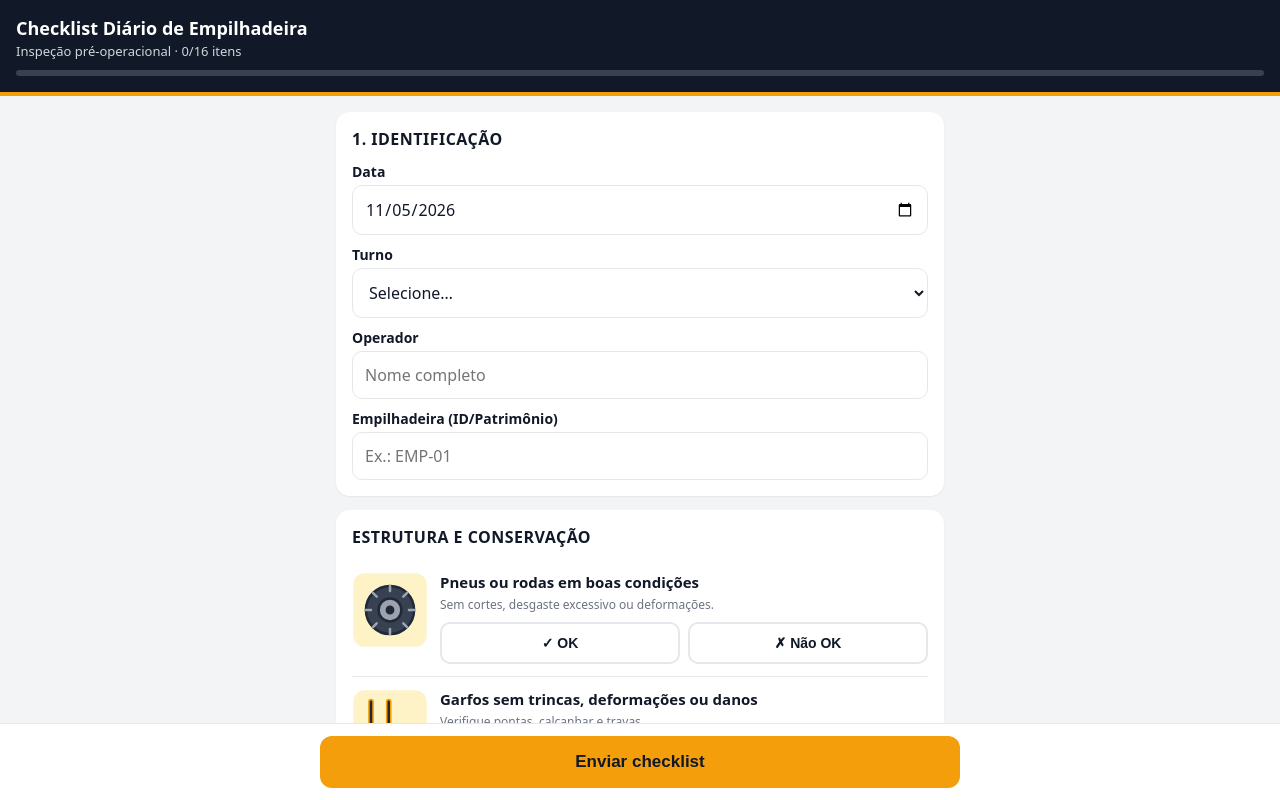
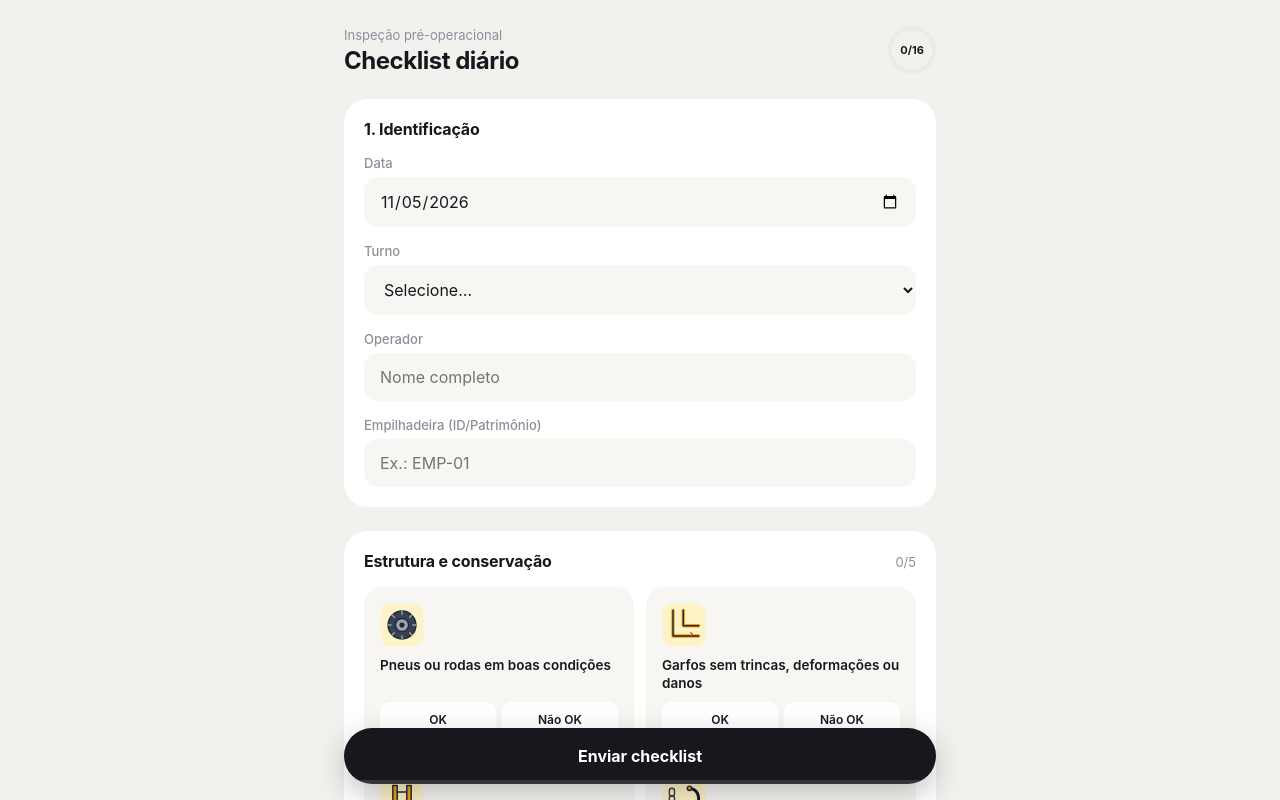
Before and after one commit to marcusvalerio/checkempilhadeira, a Next.js app: page / in a window 1280 px wide. Shown: the top 800 px of the page. Built offline with nearby package versions, Linux system fonts and the light colour scheme.

Commit message:
Redesign UI: espaçamento 24, raio 24, itens em grade 2x2, cabeçalho enxuto e botão flutuante
Co-Authored-By: Claude Opus 5.5 <noreply@anthropic.com>
Claude-Session: https://claude.ai/code/session_0161rdvRKSQP6pmK88Tpksqr

```diff
--- a/app/Formulario.js
+++ b/app/Formulario.js
@@ -64,7 +64,7 @@ export default function Formulario() {
   }
 
   if (feito) return (
-    <><header className="topo"><h1>Checklist de Empilhadeira</h1></header>
+    <><header className="cab"><div><small>Inspeção pré-operacional</small><h1>Checklist diário</h1></div></header>
     <main><div className="card sucesso">
       <div className="ico">{feito.resultado === "APROVADA" ? "✅" : "⛔"}</div>
       <h2>Checklist nº {feito.id} enviado!</h2>
@@ -76,10 +76,9 @@ export default function Formulario() {
 
   return (
     <>
-      <header className="topo">
-        <h1>Checklist Diário de Empilhadeira</h1>
-        <p>Inspeção pré-operacional · {respondidos}/{ITENS.length} itens</p>
-        <div className="barra"><div style={{ width: progresso + "%" }} /></div>
+      <header className="cab">
+        <div><small>Inspeção pré-operacional</small><h1>Checklist diário</h1></div>
+        <div className="anel" style={{ "--p": progresso }}><span>{respondidos}/{ITENS.length}</span></div>
       </header>
       <main>
         <section className="card">
@@ -94,21 +93,21 @@ export default function Formulario() {
 
         {SECOES.map((s) => (
           <section className="card" key={s.titulo}>
-            <h2>{s.titulo}</h2>
+            <div className="sec-tit"><h2>{s.titulo}</h2><span>{s.itens.filter((i) => itens[i.id]).length}/{s.itens.length}</span></div>
+            <div className="grade">
             {s.itens.map((it) => (
-              <div className="item" key={it.id} id={"it-" + it.id}>
-                <img src={imagem(it.id)} alt={it.label} />
-                <div className="txt">
-                  <b>{it.label}</b>{it.dica && <small>{it.dica}</small>}
-                  <div className="opcoes">
-                    {[["ok", "✓ OK"], ["nok", "✗ Não OK"], ...(it.na ? [["na", "N/A"]] : [])].map(([v, l]) => (
+              <div className={`tile ${itens[it.id] || ""}`} key={it.id} id={"it-" + it.id}>
+                <img src={imagem(it.id)} alt="" />
+                <b>{it.label}</b>
+                <div className="opcoes mini">
+                    {[["ok", "OK"], ["nok", "Não OK"], ...(it.na ? [["na", "N/A"]] : [])].map(([v, l]) => (
                       <button key={v} type="button" className={`op ${v} ${itens[it.id] === v ? "sel" : ""}`}
                         onClick={() => setItens((x) => ({ ...x, [it.id]: v }))}>{l}</button>
                     ))}
-                  </div>
                 </div>
               </div>
             ))}
+            </div>
           </section>
         ))}
 
@@ -139,7 +138,7 @@ export default function Formulario() {
           <p style={{ margin: "0 0 8px", fontSize: 14 }}>Operador: <b>{f.operador || "—"}</b></p>
           <label className="campo">Assinatura (desenhe com o dedo)</label>
           <canvas ref={canvas} className="assin" />
-          <button type="button" className="btn sec" style={{ marginTop: 8 }} onClick={limpar}>Limpar assinatura</button>
+          <button type="button" className="btn sec" style={{ marginTop: 12 }} onClick={limpar}>Limpar assinatura</button>
           <p style={{ fontSize: 12, color: "var(--cinza)" }}>A data e o horário da inspeção são registrados automaticamente no envio.</p>
         </section>
 
@@ -154,8 +153,10 @@ export default function Formulario() {
         </section>
       </main>
       <div className="fixo">
-        <div>{erro && <div className="erro">{erro}</div>}
-          <button className="btn" disabled={enviando} onClick={enviar}>{enviando ? "Enviando…" : "Enviar checklist"}</button></div>
+        {erro && <div className="erro">{erro}</div>}
+        <button className="btn pilula" disabled={enviando} onClick={enviar}>
+          <span className="pb"><span style={{ width: progresso + "%" }} /></span>
+          {enviando ? "Enviando…" : "Enviar checklist"}</button>
       </div>
     </>
   );
--- a/app/globals.css
+++ b/app/globals.css
@@ -1,42 +1,64 @@
-:root { --amarelo:#F59E0B; --escuro:#111827; --cinza:#6B7280; --borda:#E5E7EB; --ok:#16A34A; --nok:#DC2626; --fundo:#F3F4F6; }
-* { box-sizing: border-box; }
-body { margin:0; font-family: system-ui, -apple-system, "Segoe UI", Roboto, sans-serif; background:var(--fundo); color:var(--escuro); -webkit-tap-highlight-color:transparent; }
-.topo { background:var(--escuro); color:#fff; padding:16px; position:sticky; top:0; z-index:10; border-bottom:4px solid var(--amarelo); }
-.topo h1 { margin:0; font-size:18px; } .topo p { margin:2px 0 0; font-size:13px; color:#D1D5DB; }
-.barra { height:6px; background:#374151; border-radius:3px; margin-top:10px; overflow:hidden; }
-.barra > div { height:100%; background:var(--amarelo); transition:width .2s; }
-main { max-width:640px; margin:0 auto; padding:16px 16px 120px; }
-.card { background:#fff; border-radius:14px; padding:16px; margin-bottom:14px; box-shadow:0 1px 2px rgba(0,0,0,.06); }
-.card h2 { margin:0 0 12px; font-size:16px; text-transform:uppercase; letter-spacing:.03em; }
-label.campo { display:block; font-size:14px; font-weight:600; margin:10px 0 4px; }
-input, select, textarea { width:100%; font-size:16px; padding:12px; border:1px solid var(--borda); border-radius:10px; background:#fff; color:inherit; font-family:inherit; }
-textarea { min-height:90px; }
-.item { display:flex; gap:12px; padding:12px 0; border-top:1px solid var(--borda); }
-.item:first-of-type { border-top:0; }
-.item img { width:76px; height:76px; flex:none; border-radius:12px; }
-.item .txt { flex:1; min-width:0; } .item .txt b { display:block; font-size:15px; } .item .txt small { color:var(--cinza); font-size:12px; }
-.opcoes { display:flex; gap:8px; margin-top:8px; flex-wrap:wrap; }
-.op { flex:1; min-width:64px; padding:11px 6px; border-radius:10px; border:2px solid var(--borda); background:#fff; font-weight:700; font-size:14px; cursor:pointer; color:var(--escuro); }
-.op.ok.sel { background:var(--ok); border-color:var(--ok); color:#fff; }
-.op.nok.sel { background:var(--nok); border-color:var(--nok); color:#fff; }
-.op.na.sel { background:var(--cinza); border-color:var(--cinza); color:#fff; }
-.op.grande { padding:16px; font-size:15px; }
-.btn { display:block; width:100%; padding:16px; font-size:17px; font-weight:800; border:0; border-radius:12px; background:var(--amarelo); color:var(--escuro); cursor:pointer; }
-.btn:disabled { opacity:.6; } .btn.sec { background:#fff; border:2px solid var(--borda); font-size:15px; padding:12px; }
-.fixo { position:fixed; left:0; right:0; bottom:0; padding:12px 16px calc(12px + env(safe-area-inset-bottom)); background:#fff; border-top:1px solid var(--borda); }
-.fixo > * { max-width:640px; margin:0 auto; }
-.erro { background:#FEE2E2; color:#991B1B; padding:12px; border-radius:10px; margin-bottom:12px; font-size:14px; }
-.aviso { background:#FEF3C7; color:#92400E; padding:12px; border-radius:10px; font-size:14px; margin-top:10px; }
-.assin { width:100%; height:160px; border:2px dashed var(--borda); border-radius:10px; touch-action:none; background:#fff; display:block; }
-.orient ol { padding-left:20px; margin:0; font-size:14px; color:#374151; } .orient li { margin-bottom:6px; }
-.sucesso { text-align:center; padding:40px 16px; } .sucesso .ico { font-size:64px; }
-.tag { display:inline-block; padding:3px 8px; border-radius:6px; font-size:12px; font-weight:700; color:#fff; }
+:root {
+  --s:24px; --r:24px; --r-sm:14px;
+  --fundo:#F2F1EE; --card:#FFFFFF; --sub:#F7F6F3; --tinta:#16181D; --cinza:#8A8F98; --borda:#ECEAE5;
+  --amarelo:#F5A524; --ok:#1FA45B; --ok-bg:#E8F6EE; --nok:#E5484D; --nok-bg:#FDECEC;
+}
+* { box-sizing:border-box; }
+body { margin:0; font-family:"Inter", system-ui, -apple-system, "Segoe UI", Roboto, sans-serif; background:var(--fundo); color:var(--tinta); -webkit-tap-highlight-color:transparent; -webkit-font-smoothing:antialiased; }
+
+/* Cabeçalho enxuto */
+.cab { max-width:640px; margin:0 auto; padding:calc(var(--s) + env(safe-area-inset-top)) var(--s) 0; display:flex; align-items:center; justify-content:space-between; }
+.cab small { color:var(--cinza); font-size:13px; } .cab h1 { margin:2px 0 0; font-size:24px; font-weight:700; letter-spacing:-.02em; }
+.anel { --p:0; width:48px; height:48px; border-radius:50%; display:grid; place-items:center; background:conic-gradient(var(--tinta) calc(var(--p)*1%), var(--borda) 0); }
+.anel span { width:40px; height:40px; border-radius:50%; background:var(--fundo); display:grid; place-items:center; font-size:11px; font-weight:700; }
+
+main { max-width:640px; margin:0 auto; padding:var(--s) var(--s) 140px; display:flex; flex-direction:column; gap:var(--s); }
+.card { background:var(--card); border-radius:var(--r); padding:20px; }
+.card h2, .sec-tit h2 { margin:0 0 16px; font-size:16px; font-weight:700; letter-spacing:-.01em; }
+.sec-tit { display:flex; justify-content:space-between; align-items:baseline; } .sec-tit span { color:var(--cinza); font-size:13px; }
+
+label.campo { display:block; font-size:13px; color:var(--cinza); font-weight:500; margin:16px 0 6px; }
+.card > label.campo:first-of-type { margin-top:0; }
+input, select, textarea { width:100%; font-size:16px; padding:14px 16px; border:0; border-radius:var(--r-sm); background:var(--sub); color:inherit; font-family:inherit; outline:none; }
+input:focus, select:focus, textarea:focus { box-shadow:0 0 0 2px var(--tinta) inset; }
+textarea { min-height:96px; resize:vertical; }
+
+/* Grade 2×2 de itens */
+.grade { display:grid; grid-template-columns:1fr 1fr; gap:12px; }
+.tile { background:var(--sub); border-radius:18px; padding:14px; display:flex; flex-direction:column; gap:10px; border:2px solid transparent; transition:border-color .15s, background .15s; }
+.tile.ok { background:var(--ok-bg); border-color:var(--ok); } .tile.nok { background:var(--nok-bg); border-color:var(--nok); }
+.tile img { width:44px; height:44px; border-radius:12px; }
+.tile b { font-size:13.5px; font-weight:600; line-height:1.3; flex:1; }
+
+.opcoes { display:flex; gap:8px; }
+.op { flex:1; padding:12px 8px; border-radius:var(--r-sm); border:0; background:var(--sub); font-weight:600; font-size:14px; cursor:pointer; color:var(--tinta); font-family:inherit; }
+.opcoes.mini { gap:6px; } .opcoes.mini .op { background:#fff; padding:10px 2px; font-size:12px; border-radius:10px; white-space:nowrap; min-width:0; }
+.op.ok.sel { background:var(--ok); color:#fff; } .op.nok.sel { background:var(--nok); color:#fff; } .op.na.sel { background:var(--cinza); color:#fff; }
+.op.grande { padding:16px 10px; font-size:14px; } .op:disabled { opacity:.4; }
+.opcoes + label.campo { margin-top:var(--s); }
+
+/* Barra flutuante */
+.fixo { position:fixed; left:var(--s); right:var(--s); bottom:calc(16px + env(safe-area-inset-bottom)); max-width:592px; margin:0 auto; }
+.btn { display:block; width:100%; padding:16px; font-size:16px; font-weight:700; border:0; border-radius:var(--r); background:var(--tinta); color:#fff; cursor:pointer; font-family:inherit; }
+.btn.pilula { position:relative; overflow:hidden; border-radius:999px; padding:18px; box-shadow:0 10px 30px rgba(22,24,29,.25); }
+.pb { position:absolute; left:0; bottom:0; height:4px; width:100%; background:rgba(255,255,255,.12); } .pb span { display:block; height:100%; background:var(--amarelo); transition:width .2s; }
+.btn:disabled { opacity:.6; } .btn.sec { background:var(--sub); color:var(--tinta); font-size:14px; padding:14px; border-radius:var(--r-sm); }
+.erro { background:var(--nok-bg); color:#B42318; padding:12px 16px; border-radius:var(--r-sm); margin-bottom:10px; font-size:14px; }
+.aviso { background:#FFF6E5; color:#8A5300; padding:12px 16px; border-radius:var(--r-sm); font-size:14px; margin:16px 0 0; }
+.assin { width:100%; height:170px; border-radius:var(--r-sm); touch-action:none; background:var(--sub); display:block; }
+.orient ol { padding-left:20px; margin:0; font-size:14px; color:#4B5058; line-height:1.5; } .orient li + li { margin-top:8px; }
+.sucesso { text-align:center; padding:40px 20px; } .sucesso .ico { font-size:56px; }
+.tag { display:inline-block; padding:4px 10px; border-radius:999px; font-size:12px; font-weight:700; color:#fff; }
 .tag.APROVADA { background:var(--ok); } .tag.REPROVADA { background:var(--nok); }
-table { width:100%; border-collapse:collapse; font-size:14px; } th, td { text-align:left; padding:10px 8px; border-bottom:1px solid var(--borda); }
+
+/* Admin */
+.topo { background:var(--fundo); padding:var(--s); max-width:1100px; margin:0 auto; }
+.topo h1 { margin:0; font-size:22px; letter-spacing:-.02em; } .topo p { margin:2px 0 0; font-size:13px; color:var(--cinza); }
+.links { display:flex; gap:8px; flex-wrap:wrap; } .links a { color:var(--tinta); font-size:13px; font-weight:600; background:#fff; padding:8px 14px; border-radius:999px; text-decoration:none; }
+.item { display:flex; gap:12px; padding:12px 0; border-top:1px solid var(--borda); } .item .txt { flex:1; font-size:14px; }
+table { width:100%; border-collapse:collapse; font-size:14px; } th { color:var(--cinza); font-weight:500; font-size:13px; } th, td { text-align:left; padding:12px 8px; border-bottom:1px solid var(--borda); } td a { color:inherit; }
 .wide { max-width:1100px; }
-.filtros { display:grid; grid-template-columns:repeat(auto-fit,minmax(150px,1fr)); gap:8px; align-items:end; }
-.stats { display:grid; grid-template-columns:repeat(3,1fr); gap:10px; margin-bottom:14px; }
-.stats .card { margin:0; text-align:center; } .stats b { font-size:26px; display:block; }
-.links { display:flex; gap:12px; flex-wrap:wrap; } .links a { color:#fff; font-size:14px; }
-@media (max-width:640px){ .tabela-wrap { overflow-x:auto; } }
-@media print { .noprint { display:none !important; } body { background:#fff; } .topo { position:static; } }
+.filtros { display:grid; grid-template-columns:repeat(auto-fit,minmax(150px,1fr)); gap:12px; align-items:end; } .filtros label.campo { margin-top:0; }
+.stats { display:grid; grid-template-columns:repeat(3,1fr); gap:12px; } .stats .card { text-align:center; font-size:13px; color:var(--cinza); } .stats b { font-size:28px; display:block; color:var(--tinta); }
+.tabela-wrap { overflow-x:auto; }
+@media print { .noprint { display:none !important; } body { background:#fff; } }
```
